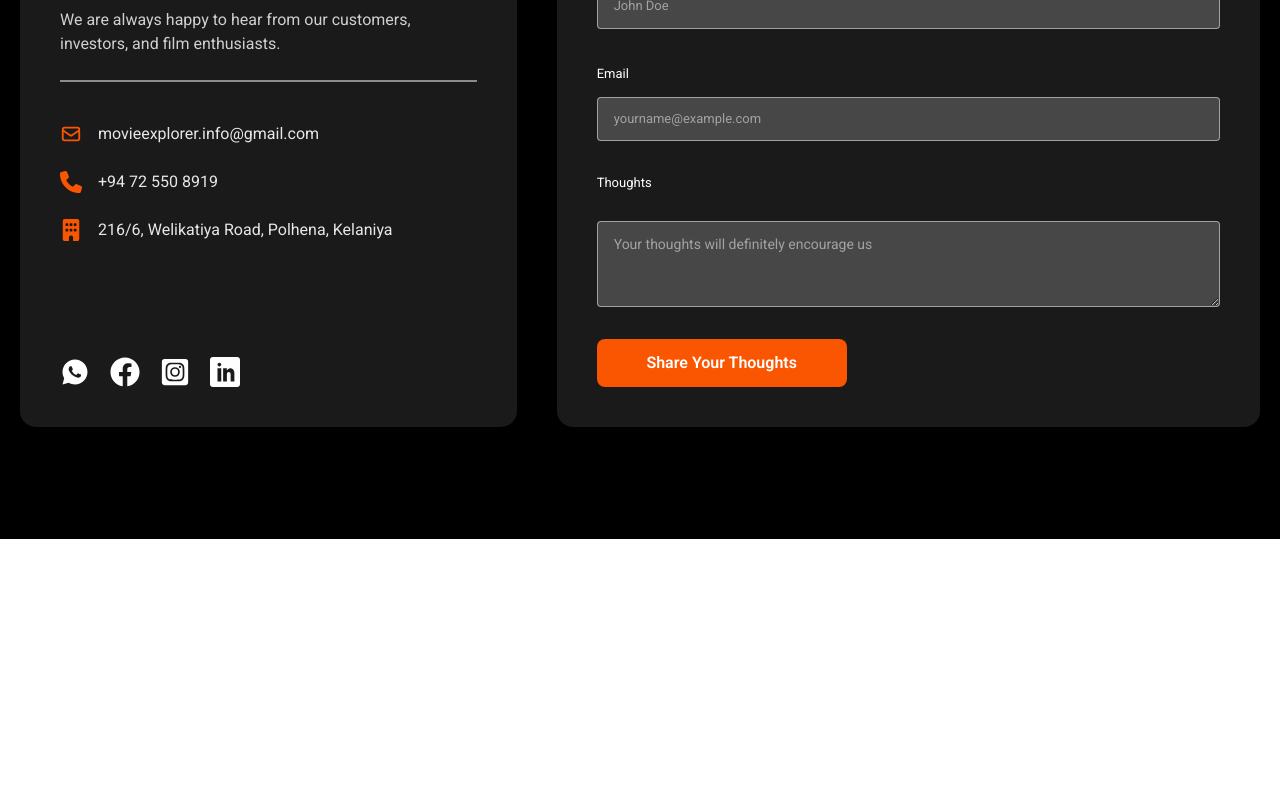
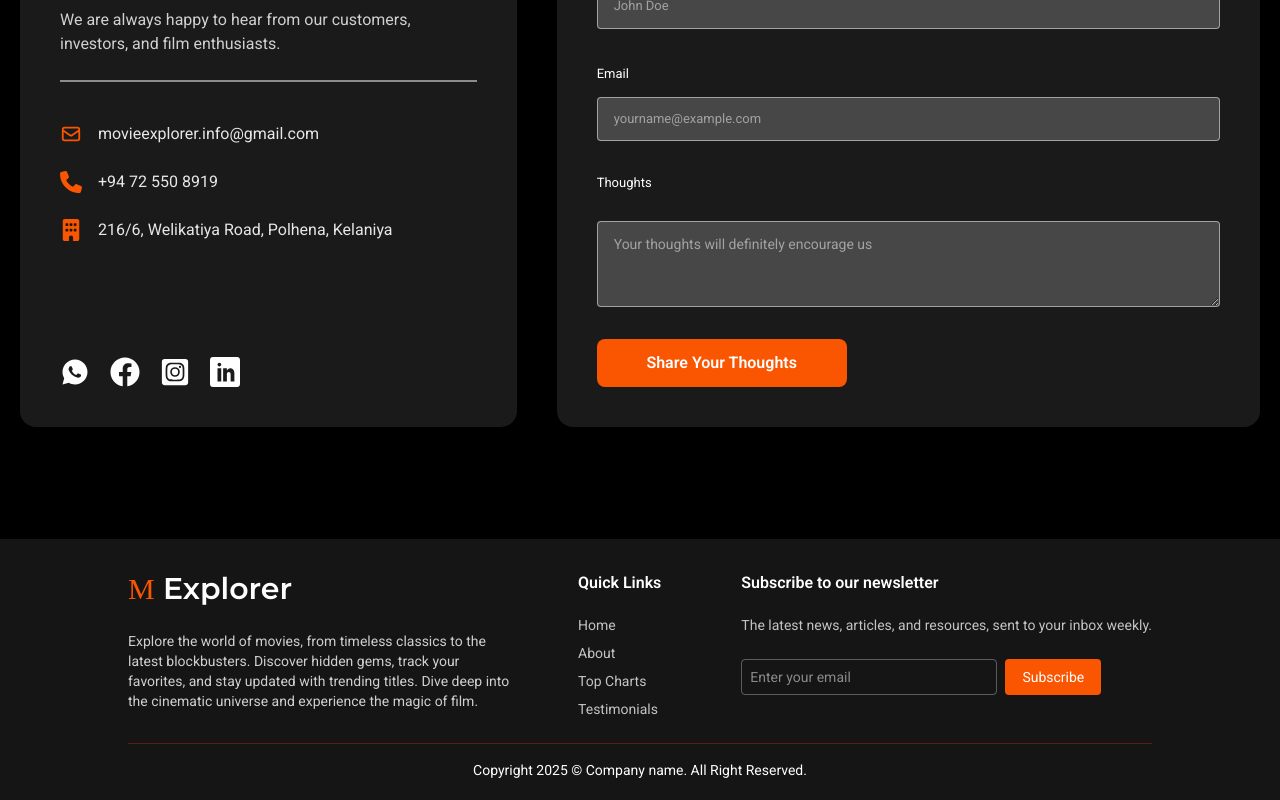
Before and after one commit to itz-Hiru/Movie-Explorer, a React (Vite) app: page / in a window 1280 px wide. Shown: the part 3388-4188 px from the top of the page. Before the commit the page ends 3927 px from the top, so only its background shows below. Built offline with nearby package versions, Linux system fonts and the light colour scheme; no server answers; a web font is replaced by a local one.

Commit message:
Created footer section

```diff
--- /dev/null
+++ b/src/components/Footer/Footer.component.jsx
@@ -0,0 +1,124 @@
+import { useState } from "react";
+import { getAuth, onAuthStateChanged } from "firebase/auth";
+import { getFirestore, collection, addDoc } from "firebase/firestore";
+import toast from "react-hot-toast";
+import { validateEmail } from "../../utils/helper";
+
+const Footer = () => {
+  const [email, setEmail] = useState("");
+  const auth = getAuth();
+  const db = getFirestore();
+
+  const handleSubscribe = async () => {
+    const user = auth.currentUser;
+    if (!user) {
+      toast.error("Please log in to subscribe.");
+      return;
+    }
+
+    if (!validateEmail(email)) {
+      toast.error("Please enter valid email address.");
+    }
+
+    try {
+      await addDoc(collection(db, "subscribers"), {
+        email,
+        userId: user.uid,
+        subscribedAt: new Date().toISOString(),
+      });
+      toast.success("Subscribed successfully!");
+      setEmail("");
+    } catch (error) {
+      console.error("Error subscribing: ", error);
+      toast.error("Failed to subscribe. Please try again.");
+    }
+  };
+  return (
+    <footer className="px-6 md:px-16 lg:px-24 xl:px-32 pt-8 w-full bg-[#151515]">
+      <div className="flex flex-col md:flex-row justify-between w-full gap-10 border-b border-accent/30 pb-6">
+        <div className="md:max-w-96">
+          <p className="text-white text-3xl font-semibold font-montserrat">
+            <span className="font-playwrite text-primary font-normal">M</span>{" "}
+            Explorer
+          </p>
+          <p className="mt-6 text-sm text-white/80">
+            Explore the world of movies, from timeless classics to the latest
+            blockbusters. Discover hidden gems, track your favorites, and stay
+            updated with trending titles. Dive deep into the cinematic universe
+            and experience the magic of film.
+          </p>
+        </div>
+        <div className="flex-1 flex items-start md:justify-end gap-20">
+          <div>
+            <h2 className="font-semibold mb-5 text-white">Quick Links</h2>
+            <ul className="text-sm space-y-2 text-white/75">
+              <li>
+                <a
+                  href="#"
+                  className="hover:text-accent/70 transition-colors duration-500"
+                >
+                  Home
+                </a>
+              </li>
+              <li>
+                <a
+                  href="#about"
+                  className="hover:text-accent/70 transition-colors duration-500"
+                >
+                  About
+                </a>
+              </li>
+              <li>
+                <a
+                  href="#top-charts"
+                  className="hover:text-accent/70 transition-colors duration-500"
+                >
+                  Top Charts
+                </a>
+              </li>
+              <li>
+                <a
+                  href="#testimonials"
+                  className="hover:text-accent/70 transition-colors duration-500"
+                >
+                  Testimonials
+                </a>
+              </li>
+            </ul>
+          </div>
+          <div>
+            <h2 className="font-semibold text-white mb-5">
+              Subscribe to our newsletter
+            </h2>
+            <div className="text-sm space-y-2">
+              <p className="text-white/75">
+                The latest news, articles, and resources, sent to your inbox
+                weekly.
+              </p>
+              <div className="flex items-center gap-2 pt-4">
+                <input
+                  className="border border-white/30 placeholder-white/50 text-white/85 outline-none w-full max-w-64 h-9 rounded px-2"
+                  type="email"
+                  placeholder="Enter your email"
+                  value={email}
+                  onChange={(e) => setEmail(e.target.value)}
+                />
+                <button
+                  onClick={handleSubscribe}
+                  className="bg-primary w-24 h-9 text-white rounded cursor-pointer"
+                >
+                  Subscribe
+                </button>
+              </div>
+            </div>
+          </div>
+        </div>
+      </div>
+      <p className="pt-4 text-center text-xs md:text-sm pb-5 text-white">
+        Copyright 2025 © Company name. All Right Reserved.
+      </p>
+    </footer>
+  );
+};
+
+export default Footer;
--- a/src/pages/Home/Home.page.jsx
+++ b/src/pages/Home/Home.page.jsx
@@ -14,6 +14,7 @@ import About from "../../sections/About.section";
 import TopCharts from "../../sections/TopCharts.section";
 import Testimonials from "../../sections/Testimonials.section";
 import Contact from "../../sections/Contact.section";
+import Footer from "../../components/Footer/Footer.component";
 
 const Home = () => {
   const navigate = useNavigate();
@@ -65,6 +66,7 @@ const Home = () => {
         <Testimonials />
         <Contact />
       </div>
+      <Footer />
       <Modal
         isOpen={openAuthModal}
         onClose={() => {
```
